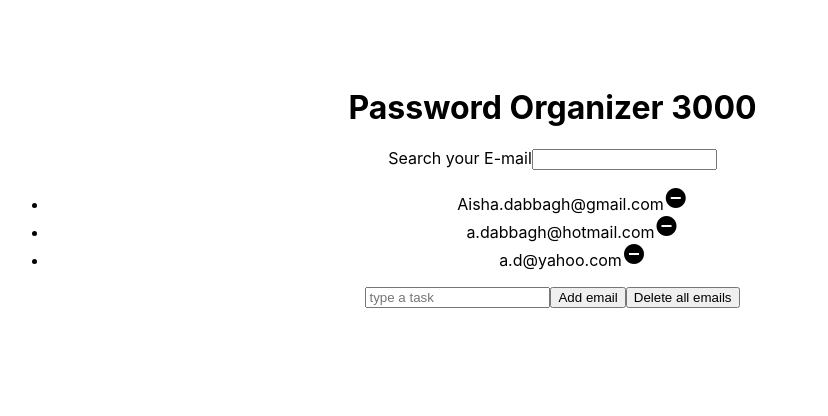
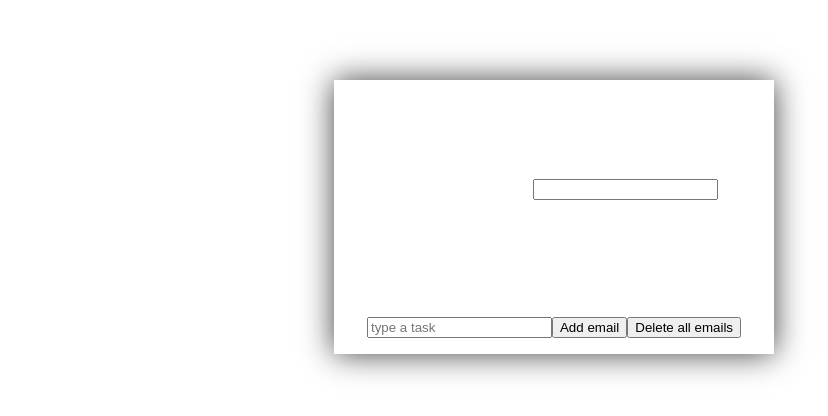
Before and after one commit to aishadabbagh/Password-Organizer3000, a React (Create React App) app: page / in a window 1280 px wide. Shown: the top 416 px of the page, without its empty margins (86-914 px from the left). Built offline with nearby package versions, Linux system fonts and the light colour scheme; no server answers.

Commit message:
Added background and styling, added api as background

```diff
--- a/src/App.js
+++ b/src/App.js
@@ -7,7 +7,7 @@ import axios from 'axios';
 
 
 ///////////Axios Background API////////
-const backgroundImg = document.querySelector(".background");
+const body = document.querySelector("body");
 axios({
   method: "get",
   url: "https://api.unsplash.com/photos/random?client_id=e4c00a52a5bbc6241b312ba1663f5c496f52de5d29fe0e4dd30a95b41b3ec4fd"
@@ -15,7 +15,7 @@ axios({
 .then (response => {
   const bgImage = response.data.urls.regular;
   console.log(response);
-  backgroundImg.style.backgroundImage= `url(${bgImage})`;
+  body.style.backgroundImage= `url(${bgImage})`;
 
 })
 .catch( error =>{
--- a/src/index.css
+++ b/src/index.css
@@ -1,3 +1,8 @@
+html, body {
+  padding: 0;
+  margin: 0;
+}
+
 body {
 
   font-family: -apple-system, BlinkMacSystemFont, "Segoe UI", "Roboto", "Oxygen",
@@ -5,24 +10,27 @@ body {
     sans-serif;
   -webkit-font-smoothing: antialiased;
   -moz-osx-font-smoothing: grayscale;
-  /* width: 90vh; */
+   width: 100%;
    display: flex;
   flex-direction: column;
   align-items: center;
-
+  background-repeat: no-repeat;
+  background-size: cover;
 }
 
 #root{
-color: black;
+color: white;
 display: block;
-padding-left: 7px;
-padding-right: 10px;
+/* padding-left: 7px;
+padding-right: 10px; */
 margin: 5rem;
 /* background: chartreuse; */
 backdrop-filter: blur(15px);
 z-index: 0;
 justify-content: center;
 text-decoration-color: blue;
+/* margin-left: 40%; */
+
 }
 
 code {
@@ -33,9 +41,19 @@ code {
 .background{
   margin: 0rem;
   height: 100%;
-  width:100% ;
+  /* width:100% ; */
   justify-content: space-between;
   align-items: center;
   text-align: center;
+}
 
+.App{
+  margin:0 auto;
+  padding: 1em;
+box-shadow: 0 0 30px rgba(0, 0, 0, 0.75);
+  /* display: block; */
 }
+
+li {
+  list-style: none;
+}
```
Also changed, not shown: src/Wireframe.jpg (added), 1 other file (tests, documents, lock files or other folders).
